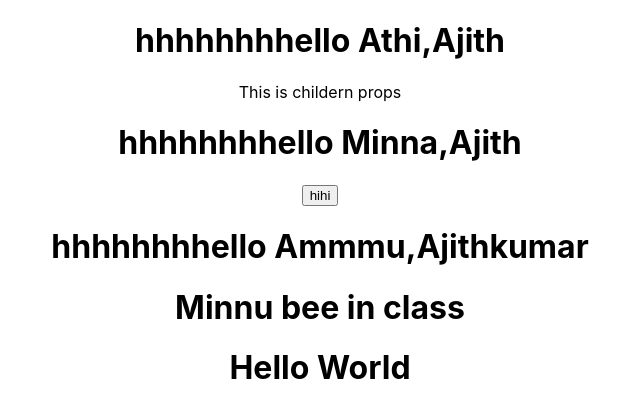
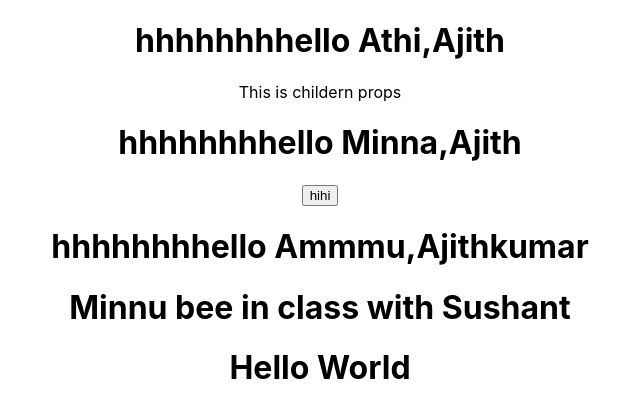
Before and after one commit to Athira731995/react, a React (Create React App) app: page / in a window 1280 px wide. Shown: the top 418 px of the page, without its empty margins (320-960 px from the left). Built offline with nearby package versions, Linux system fonts and the light colour scheme.

Commit message:
props in welcome.js class based

```diff
--- a/src/App.js
+++ b/src/App.js
@@ -13,7 +13,7 @@ function App() {
      <Greet name="Minna" heroName="Ajith"><button>hihi</button></Greet>
      <Greet name="Ammmu" heroName="Ajithkumar"/>
 
-     <Welcome/>
+     <Welcome name="Sushant"/>
      <Hello />
     </div>
   );
--- a/src/components/Welcome.js
+++ b/src/components/Welcome.js
@@ -1,7 +1,8 @@
 import React,{Component} from 'react'
 class Welcome extends Component{
+    //props using this keyword
     render(){
-        return <h1>Minnu bee in class</h1>
+    return <h1>Minnu bee in class with {this.props.name}</h1>
     }
 }
 export default Welcome
```
